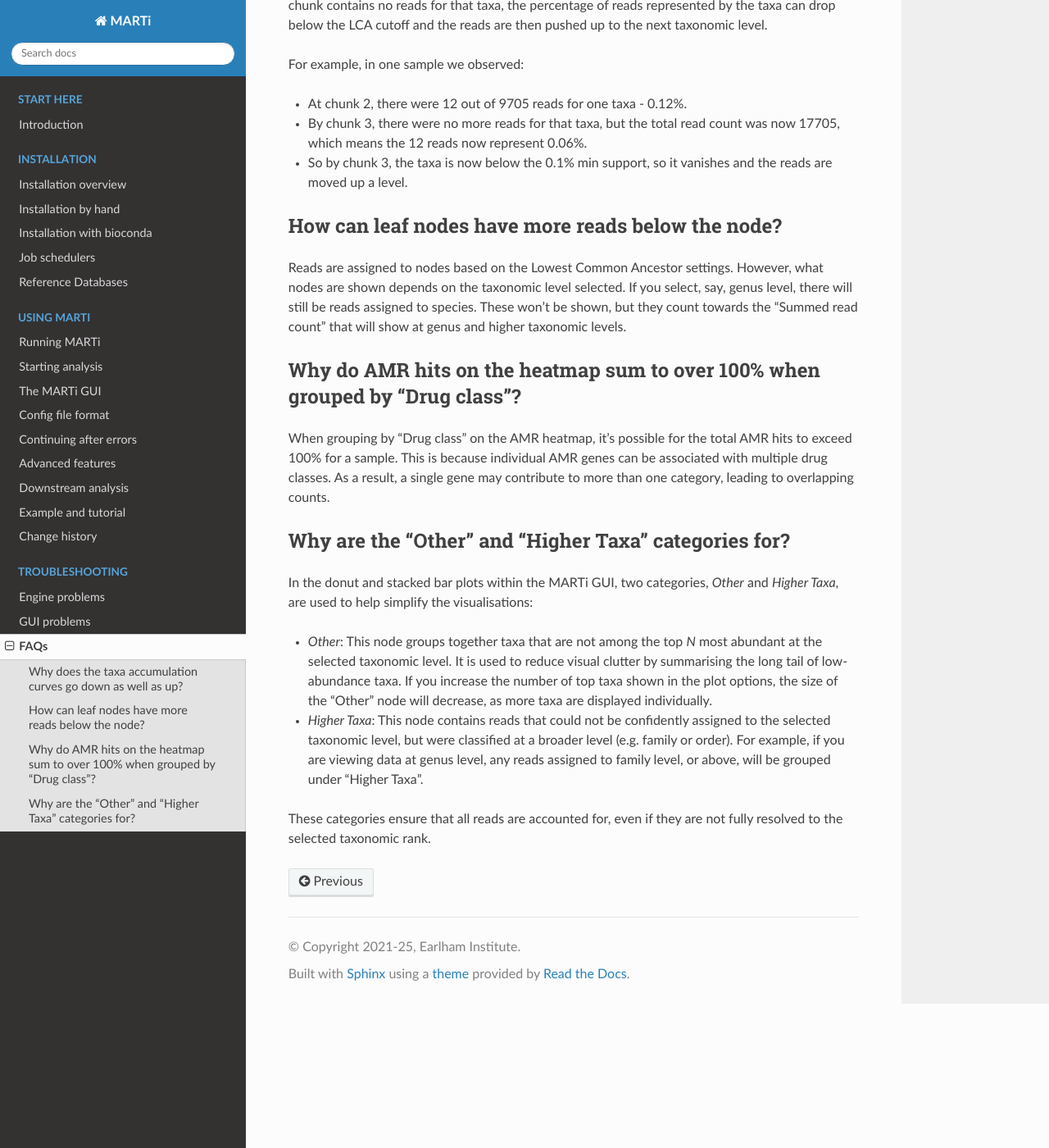
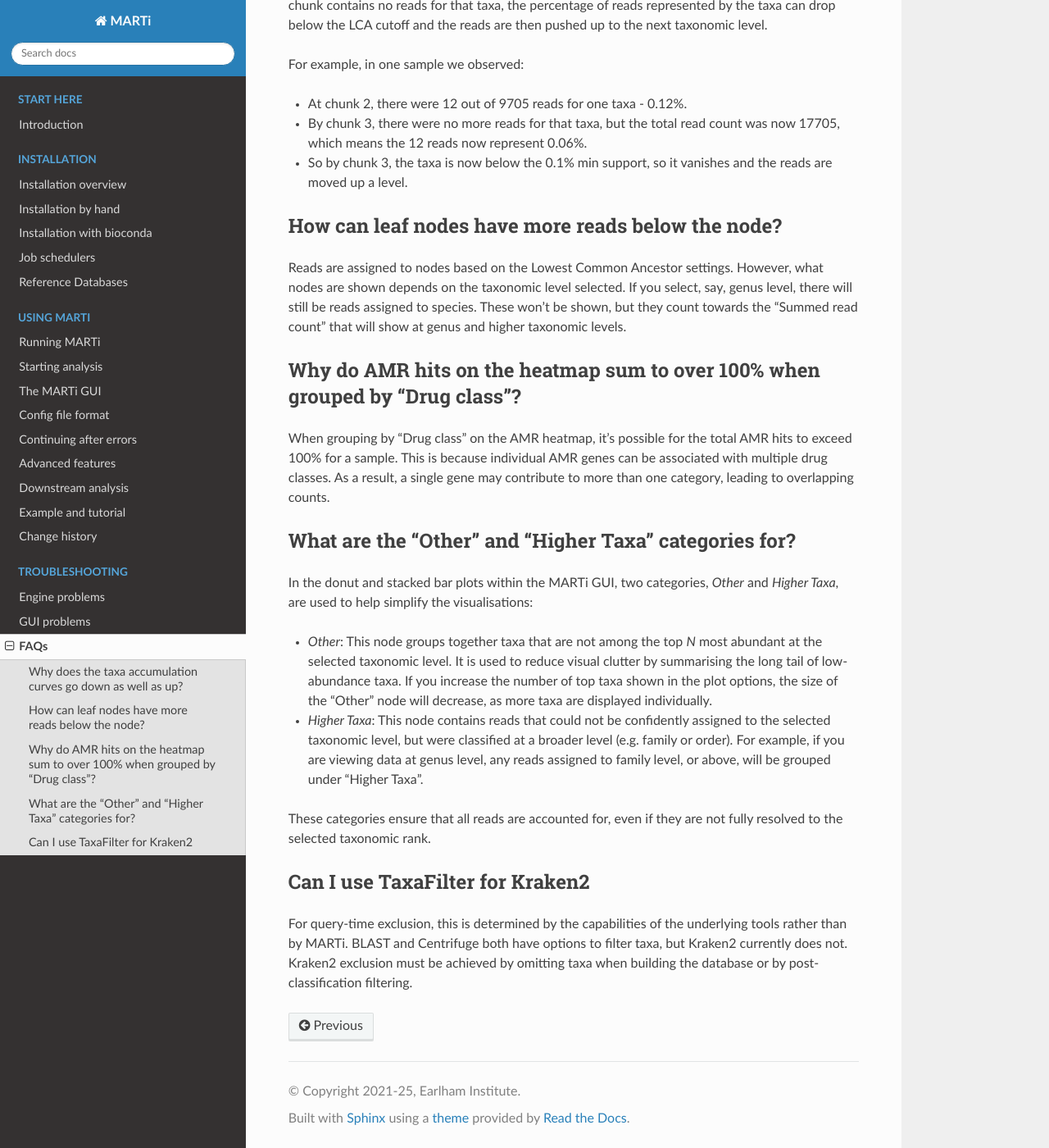
Before and after one commit to richardmleggett/MARTi, a Sphinx documentation site: the page built from docs/source/faqs.rst, in a window 1280 px wide and 1400 px high, scrolled down 325 px. Shown: the whole window at 82% size. Built offline with Sphinx 7.4.7 and the Read the Docs theme 3.1.0, drawn with Linux system fonts in a browser that asks for light colours; formulas are drawn with MathJax 3.

Commit message:
Update faqs.rst

```diff
--- a/docs/source/faqs.rst
+++ b/docs/source/faqs.rst
@@ -24,7 +24,7 @@ Why do AMR hits on the heatmap sum to over 100% when grouped by "Drug class"?
 
 When grouping by "Drug class" on the AMR heatmap, it's possible for the total AMR hits to exceed 100% for a sample. This is because individual AMR genes can be associated with multiple drug classes. As a result, a single gene may contribute to more than one category, leading to overlapping counts.
 
-Why are the "Other" and "Higher Taxa" categories for?
+What are the "Other" and "Higher Taxa" categories for?
 ------------------------------------------------------------------
 
 In the donut and stacked bar plots within the MARTi GUI, two categories, *Other* and *Higher Taxa*, are used to help simplify the visualisations:
@@ -34,3 +34,8 @@ In the donut and stacked bar plots within the MARTi GUI, two categories, *Other*
 - *Higher Taxa*: This node contains reads that could not be confidently assigned to the selected taxonomic level, but were classified at a broader level (e.g. family or order). For example, if you are viewing data at genus level, any reads assigned to family level, or above, will be grouped under "Higher Taxa".
 
 These categories ensure that all reads are accounted for, even if they are not fully resolved to the selected taxonomic rank.
+
+Can I use TaxaFilter for Kraken2
+--------------------------------
+
+For query-time exclusion, this is determined by the capabilities of the underlying tools rather than by MARTi. BLAST and Centrifuge both have options to filter taxa, but Kraken2 currently does not. Kraken2 exclusion must be achieved by omitting taxa when building the database or by post-classification filtering.
```
